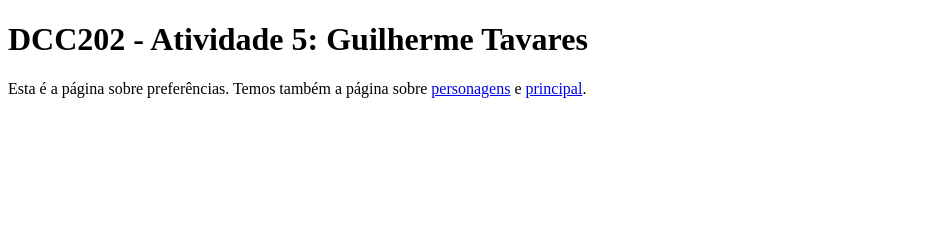
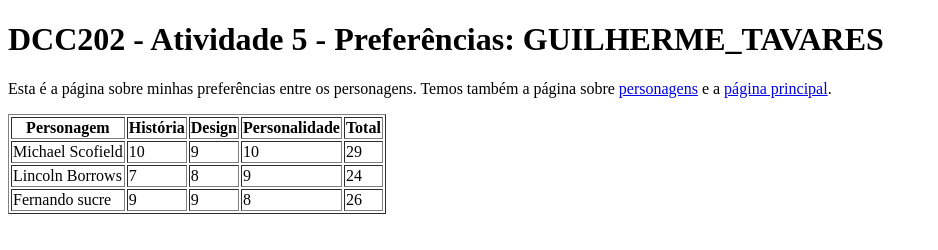
Before and after one commit to ufjf-dcc202/ufjf-dcc202-2023-3-a-atv5-Guiba1, a website: page preferencias.html in a window 1280 px wide. Shown: the whole page, without its empty margins (0-938 px from the left). Drawn offline with Linux system fonts and the light colour scheme.

Commit message:
o arquivo preferencias.html foi alterado

```diff
--- a/preferencias.html
+++ b/preferencias.html
@@ -3,13 +3,48 @@
 <head>
     <meta charset="UTF-8">
     <meta name="viewport" content="width=device-width, initial-scale=1.0">
-    <title>DCC202 - Atividade 5 - Preferencias: Guilherme Tavares</title>
+    <title>DCC202 - Atividade 5 - Preferências: GUILHERME_TAVARES</title>
 </head>
 <body>
     <main>
 
-        <h1>DCC202 - Atividade 5: Guilherme Tavares</h1>
-        <p>Esta é a página sobre preferências. Temos também a página sobre <a href="personagens.html">personagens</a> e <a href="index.html">principal</a>.</p>
+        <h1>DCC202 - Atividade 5 - Preferências: GUILHERME_TAVARES</h1>
+        <p>Esta é a página sobre minhas preferências entre os personagens. Temos também a página sobre <a href="personagens.html">personagens</a> e a <a href="index.html"> página principal</a>.</p>
+
+        <table border="1">
+            <thead>
+            <tr>
+                <th>Personagem</th>
+                <th>História</th>
+                <th>Design</th>
+                <th>Personalidade</th>
+                <th>Total</th>
+            </tr>
+        </thead>
+            <tr>
+                <td>Michael Scofield</td>
+                <td>10</td>
+                <td>9</td>
+                <td>10</td>
+                <td>29</td>
+            </tr>
+            <tr>
+                <td>Lincoln Borrows</td>
+                <td>7</td>
+                <td>8</td>
+                <td>9</td>
+                <td>24</td>
+            </tr>
+            <tr>
+                <td>Fernando sucre</td>
+                <td>9</td>
+                <td>9</td>
+                <td>8</td>
+                <td>26</td>
+            </tr>
+        </table>
+
+        </table>
     </main>
 
 </body>
```
